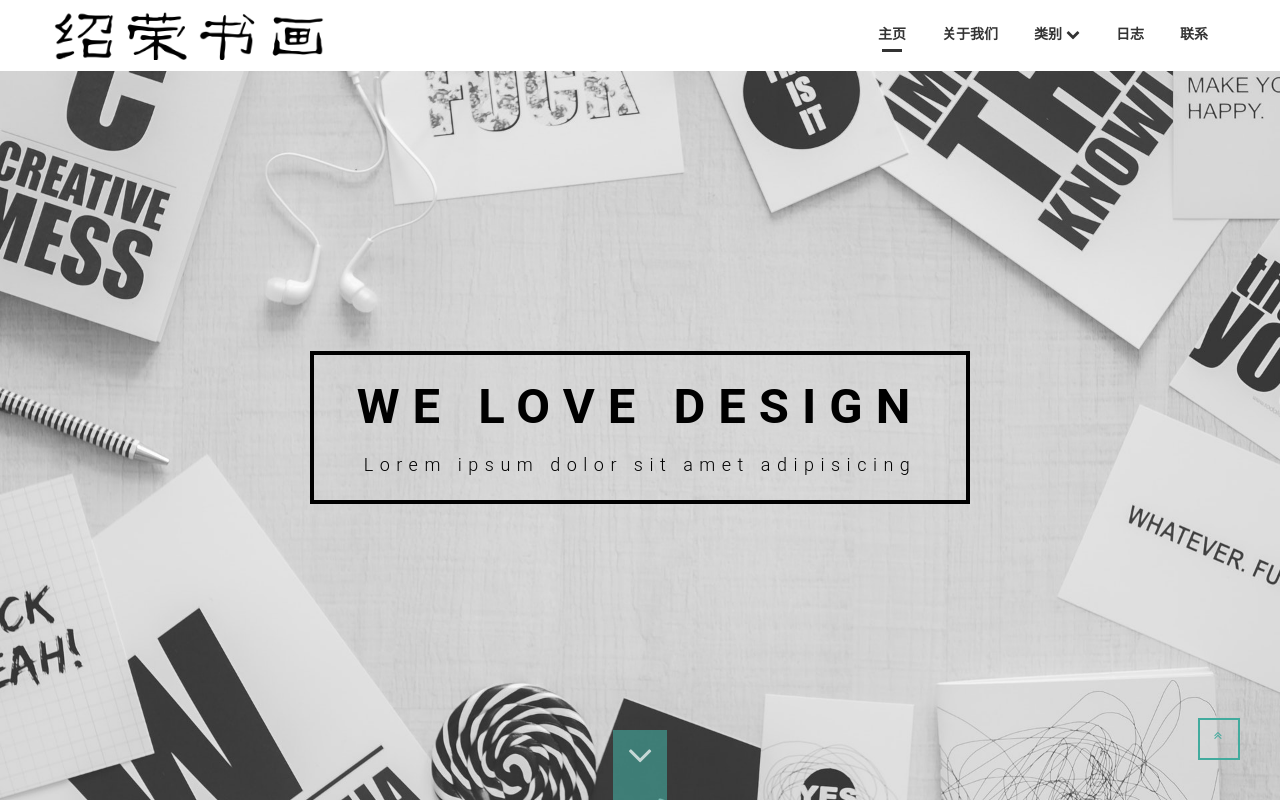
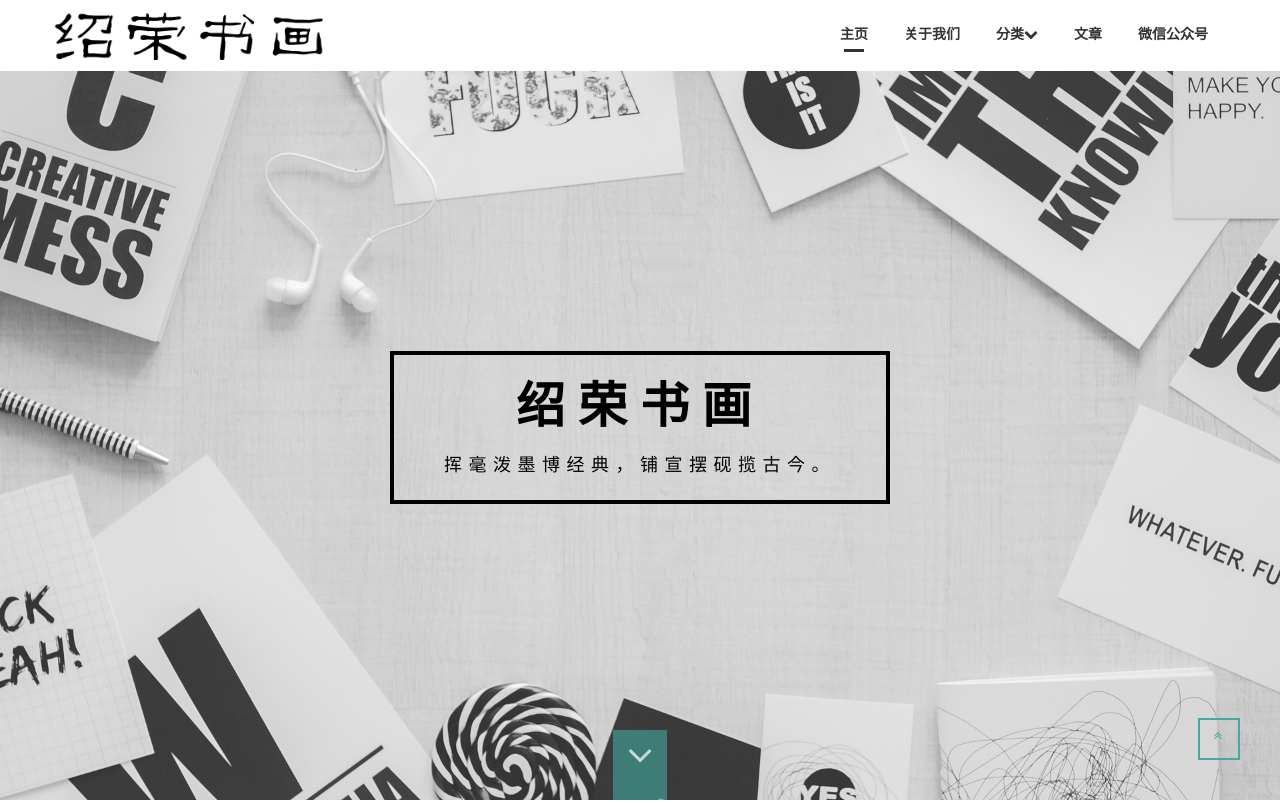
Before and after one commit to shaorongshufa/shaorongshufa.github.io, a plain HTML site: page index.html in a window 1280 px wide. Shown: the top 803 px of the page. Drawn offline with Linux system fonts and the light colour scheme.

Commit message:
Update the head

```diff
--- a/index.html
+++ b/index.html
@@ -57,7 +57,7 @@
 						<ul class="nav navbar-nav">
 							<li class="active"><a href="index.html">主页</a></li>
 							<li><a href="single.html">关于我们</a></li>
-							<li class="dropdown"><a href="#" class="dropdown-toggle" data-toggle="dropdown">类别 <i class="fa fa-chevron-down"></i></a>
+							<li class="dropdown"><a href="#" class="dropdown-toggle" data-toggle="dropdown">分类<i class="fa fa-chevron-down"></i></a>
 								<div class="dropdown-menu" style="margin-left: -203.625px;">
 									<div class="dropdown-inner">
 										<ul class="list-unstyled">
@@ -84,8 +84,8 @@
 									</div>
 								</div>
 							</li>
-							<li><a href="archive.html">日志</a></li>
-							<li><a href="contact.html">联系</a></li>
+							<li><a href="archive.html">文章</a></li>
+							<li><a href="contact.html">微信公众号</a></li>
 						</ul>
 					</div>
 				</div>
@@ -94,8 +94,8 @@
 			<!-- Static Header -->
 			<div class="header-text">
 				<div class="header-text-inner">
-					<h1>We Love Design</h1>
-					<p>Lorem ipsum dolor sit amet adipisicing</p>
+					<h1>绍荣书画</h1>
+					<p>挥毫泼墨博经典，铺宣摆砚揽古今。</p>
 				</div>
 			</div><!-- /header-text -->
 			<!---Scroller--->
@@ -487,7 +487,7 @@
 	<!--////////////////////////////////////Footer-->
 	<footer id="footer">
 		<div class="container">
-			<div class="wrap-footer">
+			<!-- <div class="wrap-footer">
 				<div class="row">
 					<div class="col-md-7">
 						<div class="footer-contact-form">
@@ -559,17 +559,17 @@
 						</div>
 					</div>
 				</div>
-			</div>
-			<div class="bottom-footer">
-				<ul class="list-inline footer-link link">
+			</div> -->
+			<div class="bottom-footer" style="padding: 0px;">
+				<!-- <ul class="list-inline footer-link link">
 					<li><a href="#">Facebook</a></li>
 					<li><a href="#">Instagram</a></li>
 					<li><a href="#">Twitter</a></li>
 					<li><a href="#">Google +</a></li>
 					<li><a href="#">Pinterest</a></li>
-				</ul>
+				</ul> -->
 				<div class="copyright">
-					<span>Copyright © 20xx - More Templates <a href="http://www.cssmoban.com/" target="_blank" title="模板之家">模板之家</a> - Collect from <a href="http://www.cssmoban.com/" title="网页模板" target="_blank">网页模板</a></span>
+					<span>Copyright © 2019 <a href="https://shaorongshuhua.github.io/">绍荣书画</a></span>
 				</div>
 			</div>
 		</div>
```
